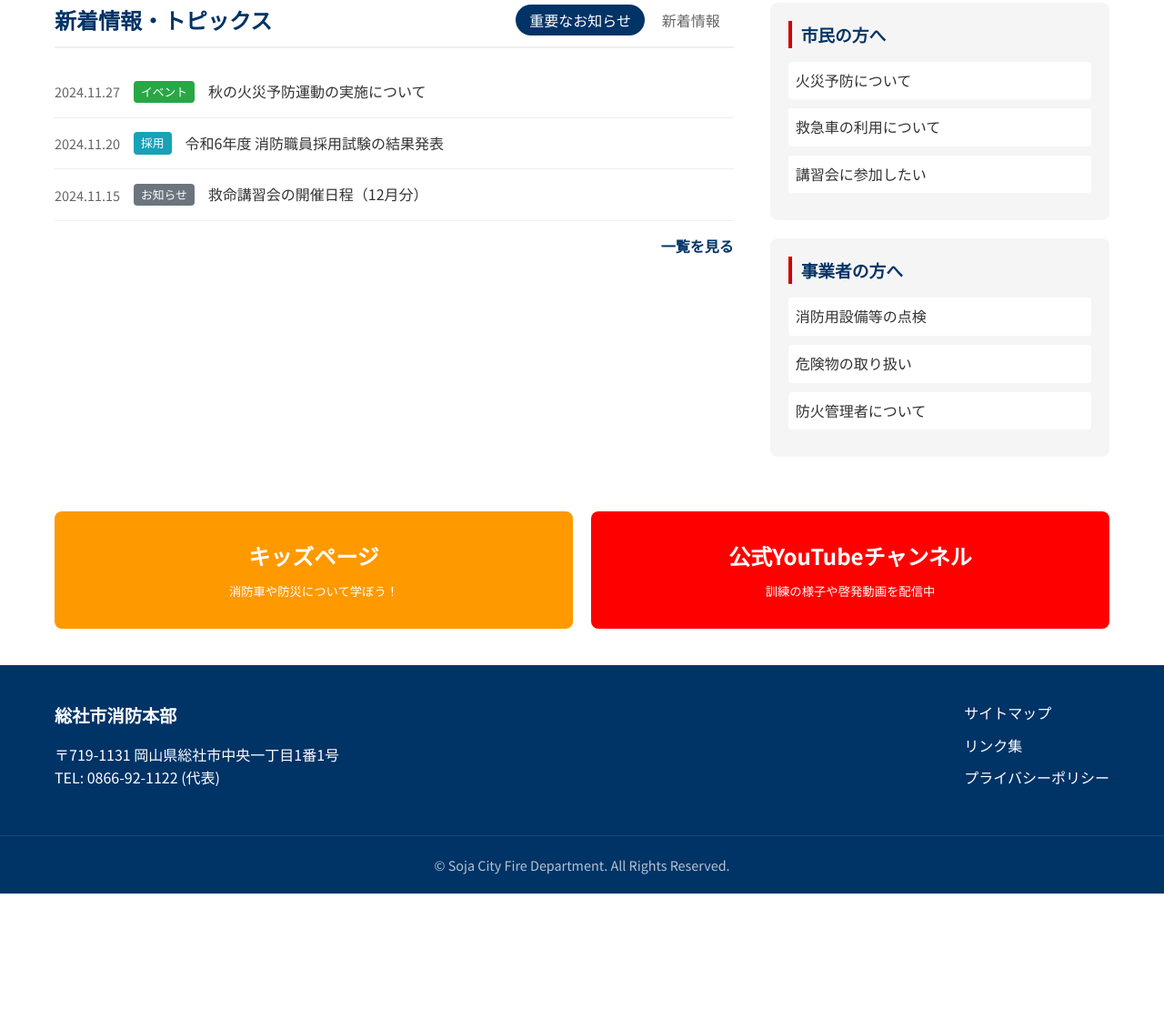
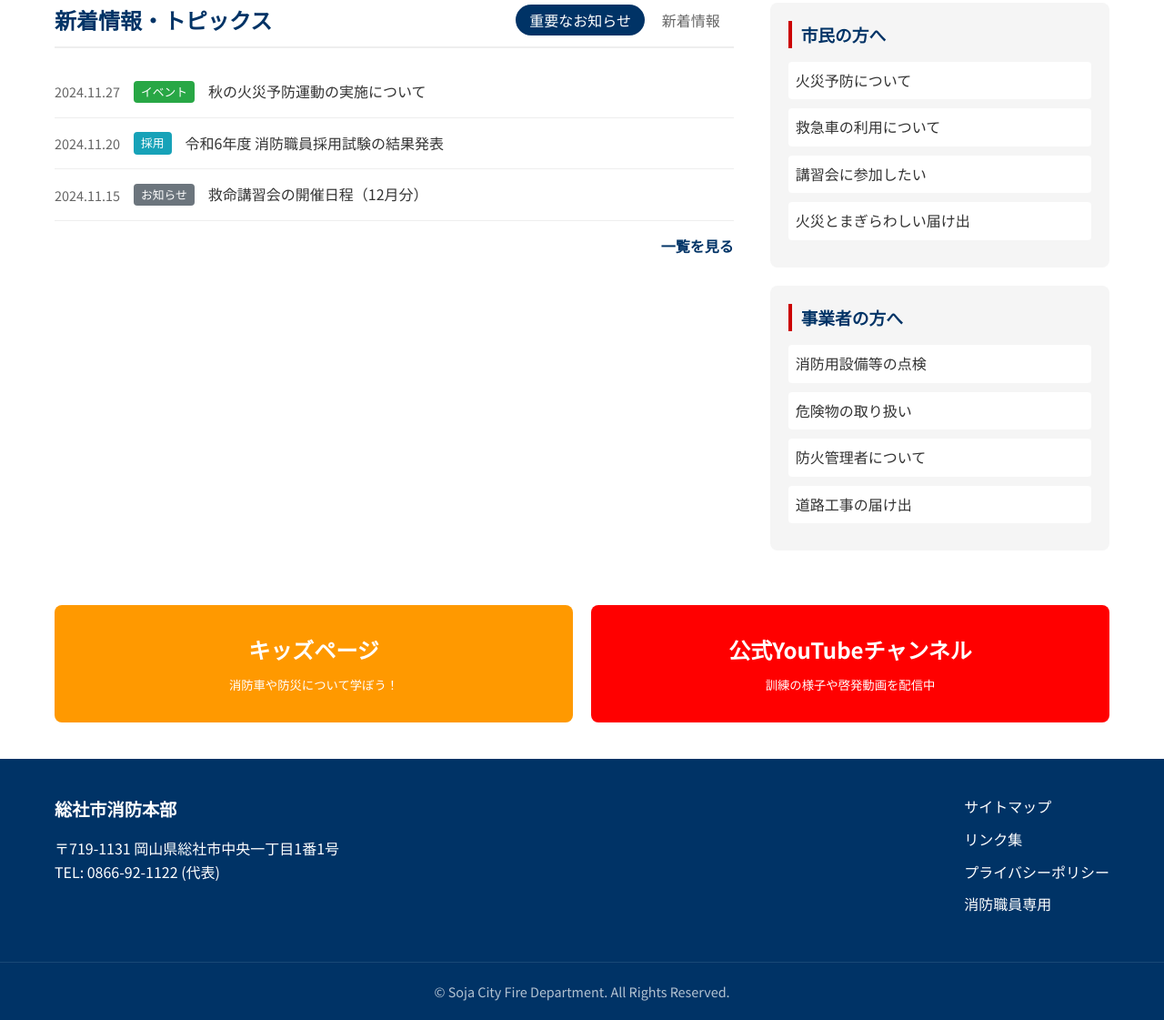
Before and after one commit to ryoji-ai/soja-fire-dept-homepage, a website: page index.html in a window 1280 px wide. Shown: the part 787-1908 px from the top of the page at 91% size. Before the commit the page ends 1769 px from the top, so only its background shows below. Drawn offline with Linux system fonts and the light colour scheme.

Commit message:
Add new menu items and footer link

```diff
--- a/index.html
+++ b/index.html
@@ -136,6 +136,7 @@
                     <li><a href="#">火災予防について</a></li>
                     <li><a href="#">救急車の利用について</a></li>
                     <li><a href="#">講習会に参加したい</a></li>
+                    <li><a href="#">火災とまぎらわしい届け出</a></li>
                 </ul>
             </div>
             <div class="menu-group">
@@ -144,6 +145,7 @@
                     <li><a href="#">消防用設備等の点検</a></li>
                     <li><a href="#">危険物の取り扱い</a></li>
                     <li><a href="#">防火管理者について</a></li>
+                    <li><a href="#">道路工事の届け出</a></li>
                 </ul>
             </div>
         </section>
@@ -176,6 +178,7 @@
                     <li><a href="#">サイトマップ</a></li>
                     <li><a href="#">リンク集</a></li>
                     <li><a href="#">プライバシーポリシー</a></li>
+                    <li><a href="#">消防職員専用</a></li>
                 </ul>
             </div>
         </div>
```
